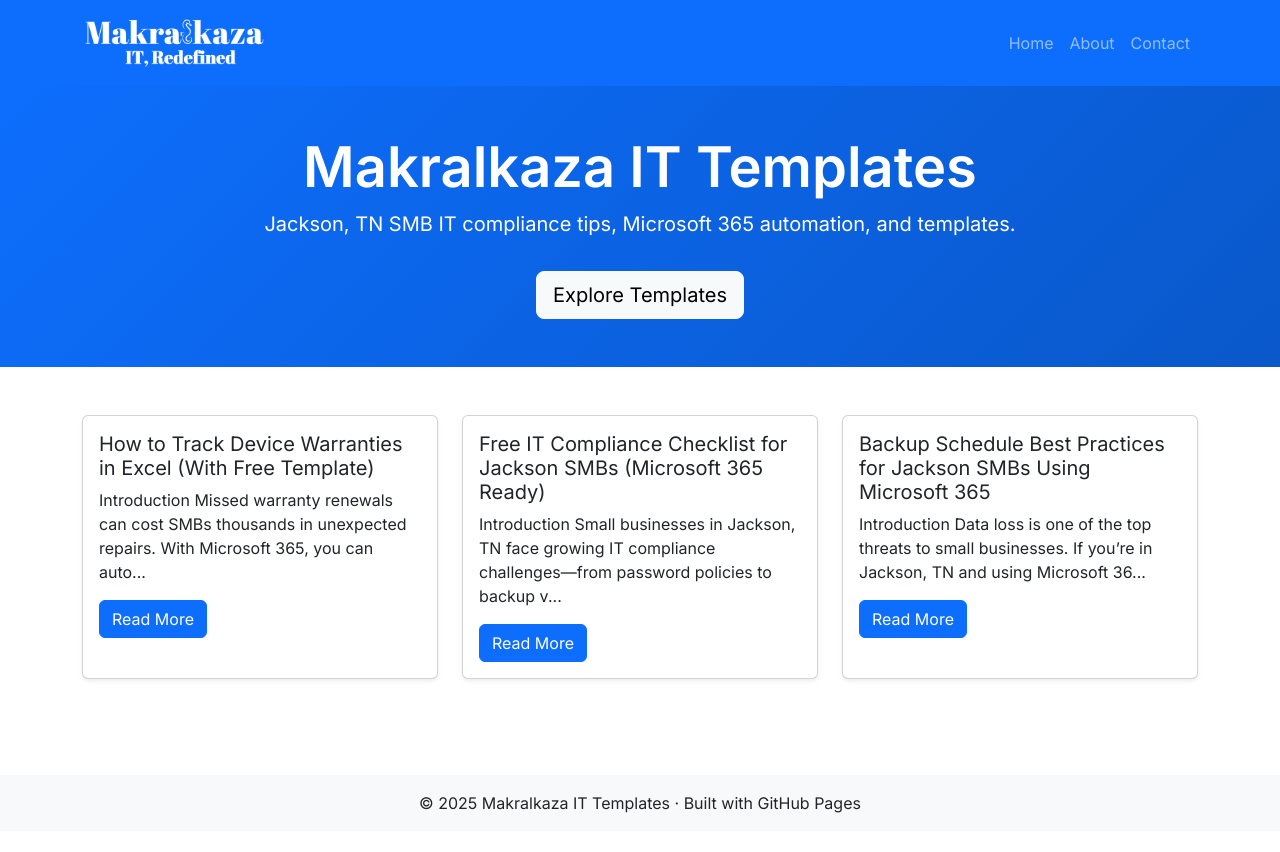
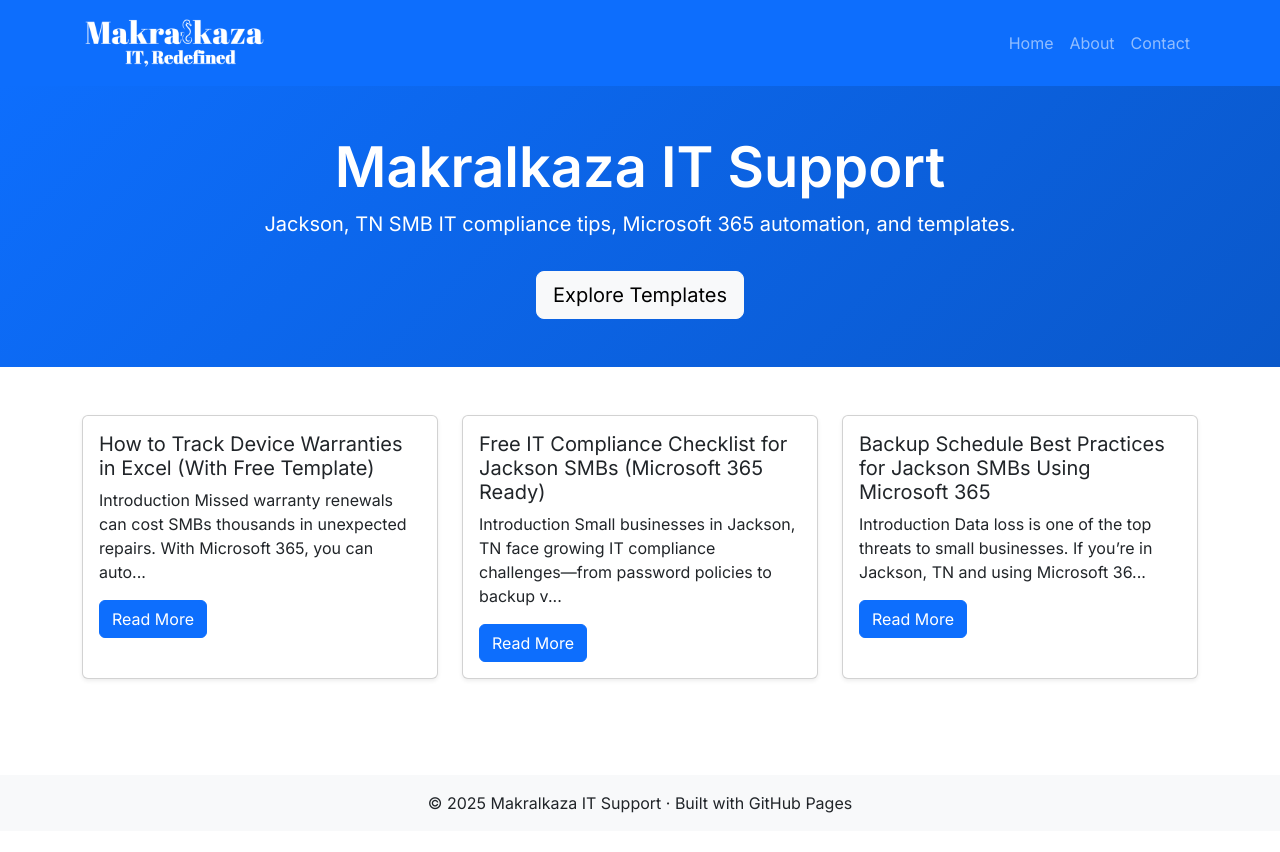
Before and after one commit to gitmakralkaza/tools, a Jekyll site: the page built from index.html, in a window 1280 px wide. Shown: the top 852 px of the page. Built offline with Jekyll 4.4.1, drawn with Linux system fonts in a browser that asks for light colours.

Commit message:
Updates to _config.yml and generate_posts.py

```diff
--- a/_config.yml
+++ b/_config.yml
@@ -1,5 +1,5 @@
 
-title: Makralkaza IT Templates
+title: Makralkaza IT Support
 description: Jackson, TN SMB IT compliance tips, Microsoft 365 automation, and templates.
 url: ""
 baseurl: ""
```
Also changed, not shown: scripts/generate_posts.py (line endings or trailing spaces).
